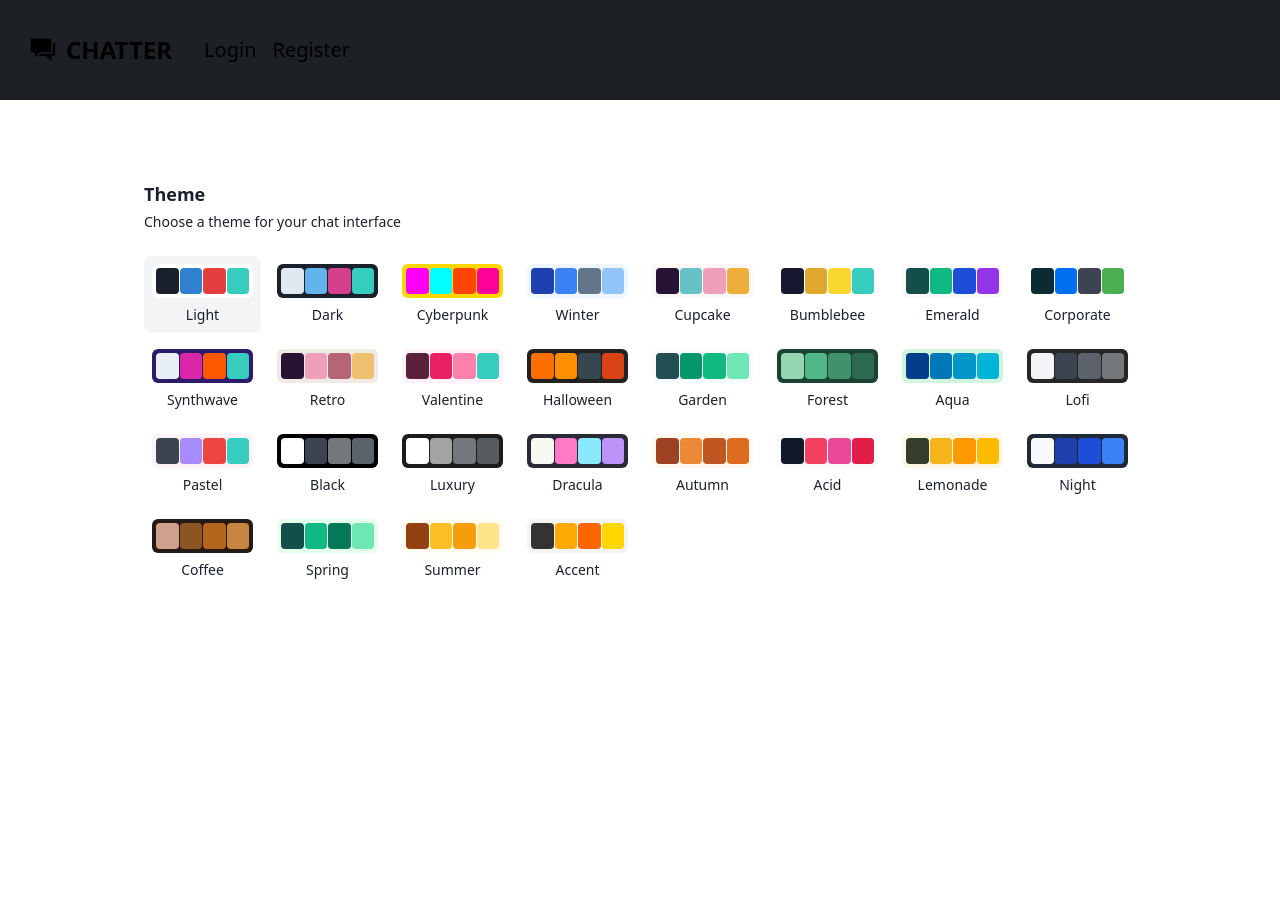
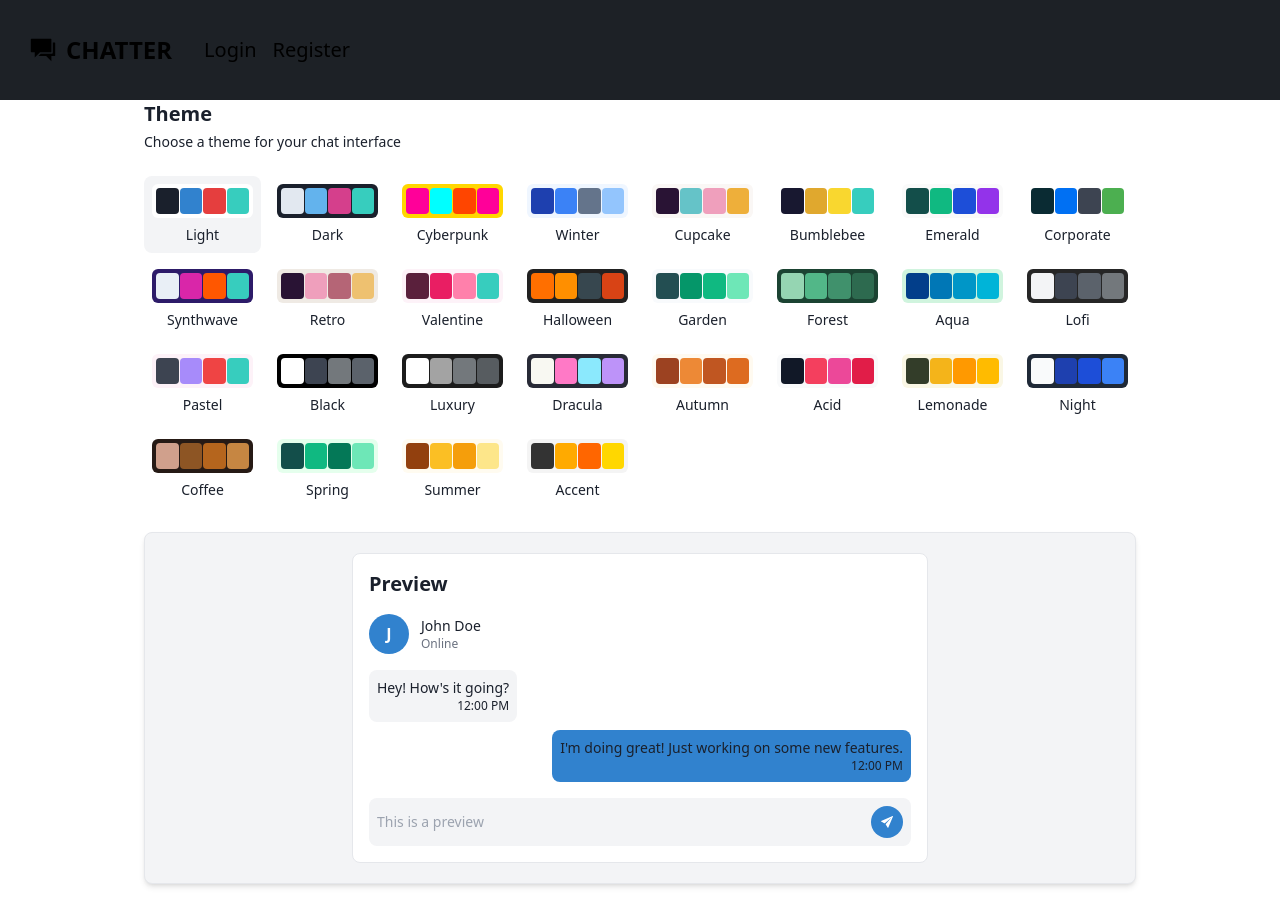
Before and after one commit to Mark-goga/Chatter-frontend, a React (Create React App) app: page /themeSelector in a window 1280 px wide. Before the commit the page ends 800 px from the top, so only its background shows below. Built offline with nearby package versions, Linux system fonts and the light colour scheme; no server answers.

Commit message:
finish theme

```diff
--- /dev/null
+++ b/src/components/Message/Message.tsx
@@ -0,0 +1,21 @@
+import React from 'react';
+
+interface MessageProps {
+	text: string;
+	time: string;
+	isCurrentUser: boolean;
+}
+
+function Message({text, time, isCurrentUser}: MessageProps) {
+	const background = isCurrentUser ? 'bg-primary' : 'bg-neutral';
+	const locate = isCurrentUser ? 'justify-self-end' : 'justify-self-start';
+
+	return (
+		<div className={`${background} ${locate} p-2 rounded-lg max-w-[80%] w-max`}>
+			<p className="text-sm">{text}</p>
+			<p className="text-xs text-right text-text">{time}</p>
+		</div>
+	);
+}
+
+export default Message;
--- /dev/null
+++ b/src/components/ThemeSelector/ThemePreview.tsx
@@ -0,0 +1,41 @@
+import { IoIosSend } from "react-icons/io";
+import React from "react";
+import ThemeSelectorH2 from "./ThemeSelectorH2";
+import Message from "../Message/Message";
+
+function ThemePreview() {
+	return (
+		<div className='p-5 bg-neutral rounded-lg flex items-center justify-center shadow-md border border-gray-200'>
+			<div className="p-4 rounded-lg border border-gray-200 bg-background text-text space-y-4 flex-1 max-w-xl">
+				<ThemeSelectorH2 text={'Preview'}/>
+				<div className="flex items-center space-x-3">
+					<div className="w-10 h-10 flex items-center justify-center rounded-full bg-primary text-white font-semibold">
+						J
+					</div>
+					<div>
+						<h4 className="text-sm font-medium">John Doe</h4>
+						<p className="text-xs text-gray-500">Online</p>
+					</div>
+				</div>
+
+				<div className="space-y-2 grid col-auto">
+					<Message text={`Hey! How's it going?`} time={'12:00 PM'} isCurrentUser={false}/>
+					<Message text={'I\'m doing great! Just working on some new features.'} time={'12:00 PM'} isCurrentUser={true} />
+				</div>
+
+				<div className="bg-neutral p-2 rounded-lg flex items-center">
+					<input
+						type="text"
+						placeholder="This is a preview"
+						className="flex-1 bg-transparent text-sm outline-none text-text"
+					/>
+					<button className="ml-2 bg-primary text-white p-2 rounded-full hover:bg-secondary transition-colors duration-300">
+						<IoIosSend />
+					</button>
+				</div>
+			</div>
+		</div>
+	);
+}
+
+export default ThemePreview;
--- a/src/components/ThemeSelector/ThemeSelector.tsx
+++ b/src/components/ThemeSelector/ThemeSelector.tsx
@@ -1,14 +1,16 @@
 import React from 'react';
 import ThemeSelectorHeader from "./ThemeSelectorHeader";
 import ThemeList from "./ThemeList";
+import ThemePreview from "./ThemePreview";
 
 export default function ThemeSelector() {
 
 	return (
-		<div className="container mx-auto px-4 pt-20 pb-10 max-w-5xl">
+		<div className="container mx-auto px-4 pb-10 max-w-5xl">
 			<div className="space-y-6">
 				<ThemeSelectorHeader />
 				<ThemeList />
+				<ThemePreview />
 			</div>
 		</div>
 	);
--- /dev/null
+++ b/src/components/ThemeSelector/ThemeSelectorH2.tsx
@@ -0,0 +1,11 @@
+interface ThemeSelectorH2Props {
+	text: string;
+}
+
+function ThemeSelectorH2({text}: ThemeSelectorH2Props) {
+	return (
+		<h2 className="font-semibold text-text text-xl">{text}</h2>
+	);
+}
+
+export default ThemeSelectorH2;
--- a/src/components/ThemeSelector/ThemeSelectorHeader.tsx
+++ b/src/components/ThemeSelector/ThemeSelectorHeader.tsx
@@ -1,8 +1,9 @@
+import ThemeSelectorH2 from "./ThemeSelectorH2";
 
 function ThemeSelectorHeader() {
 	return (
 		<div className="flex flex-col gap-1">
-			<h2 className="text-lg font-semibold text-text">Theme</h2>
+			<ThemeSelectorH2 text={'Theme'} />
 			<p className="text-sm  text-text">Choose a theme for your chat interface</p>
 		</div>
 	);
--- a/src/constants/themes.ts
+++ b/src/constants/themes.ts
@@ -17,11 +17,11 @@ export const themes = {
 	},
 	cyberpunk: {
 		'--color-background': '#ffd700',
-		'--color-text': '#ff00ff',
+		'--color-text': '#ff0099',
 		'--color-primary': '#00ffff',
 		'--color-secondary': '#ff4500',
 		'--color-accent': '#ff0099',
-		'--color-neutral': '#202020',
+		'--color-neutral': '#ccbc4b',
 	},
 	winter: {
 		'--color-background': '#eff6ff',
```
